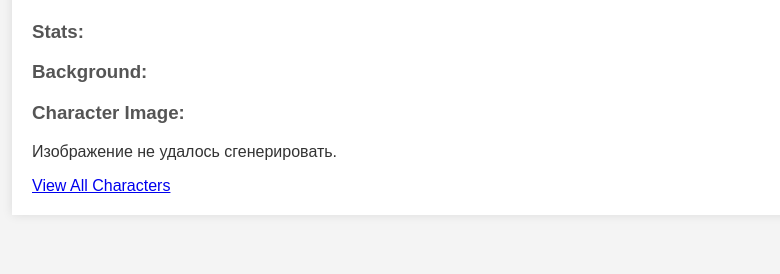
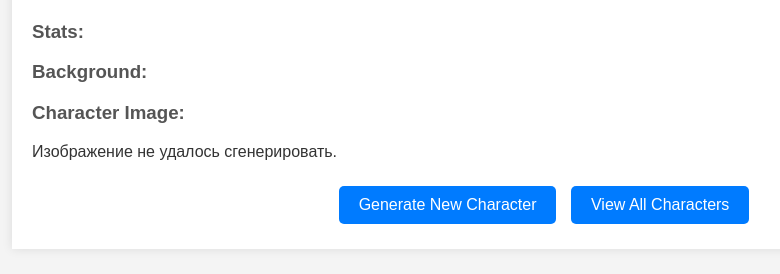
Before and after one commit to leomet08/dnd-character-generator, a Flask app: template templates/index.html in a window 1280 px wide. Shown: the part 175-449 px from the top of the page, without its empty margins (96-876 px from the left). Run offline with Flask 3, Linux system fonts and the light colour scheme; the template is opened without the code that fills it, so the values that code supplies are empty.

Commit message:
кнопка генерации персонажа

```diff
--- a/app.py
+++ b/app.py
@@ -1,6 +1,7 @@
+import json
 import os
 import sqlite3
-from flask import Flask, render_template
+from flask import Flask, render_template, redirect, url_for
 from main import generate_character
 from time import time
 
@@ -37,25 +38,54 @@
 @app.route('/')
 def index():
     global character
-    # Генерация персонажа только если он ещё не был создан
     if character is None:
         character = generate_character()
-        # Сохранение персонажа в базу данных
         conn = get_db_connection()
         conn.execute('''
             INSERT INTO characters (class, race, stats, background, image)
             VALUES (?, ?, ?, ?, ?)
-        ''', (character['class'], character['race'], str(character['stats']), character['background'], 'generated_image.png'))  # Только имя файла
+        ''', (
+            character['class'],
+            character['race'],
+            json.dumps(character['stats']),  # Преобразуем словарь в JSON
+            character['background'],
+            'generated_image.png'
+        ))
         conn.commit()
         conn.close()
-    # Передача данных в HTML-шаблон
     return render_template('index.html', character=character, timestamp=int(time()))
+
+@app.route('/generate')
+def generate_new_character():
+    global character
+    character = generate_character()
+    # Сохранение персонажа в базу данных
+    conn = get_db_connection()
+    conn.execute('''
+        INSERT INTO characters (class, race, stats, background, image)
+        VALUES (?, ?, ?, ?, ?)
+    ''', (character['class'], character['race'], str(character['stats']), character['background'], 'generated_image.png'))  # Только имя файла
+    conn.commit()
+    conn.close()
+    return redirect(url_for('index'))
+
+
 
 @app.route('/characters')
 def show_characters():
     conn = get_db_connection()
     characters = conn.execute('SELECT * FROM characters').fetchall()
     conn.close()
+
+    # Преобразуем строку stats обратно в словарь
+    characters = [
+        {
+            **dict(character),
+            'stats': json.loads(character['stats'])  # Преобразуем строку JSON в словарь
+        }
+        for character in characters
+    ]
+
     return render_template('characters.html', characters=characters)
 
 if __name__ == '__main__':
--- a/main.py
+++ b/main.py
@@ -244,7 +244,7 @@
 
     # Генерация изображения с повторными попытками
     try:
-        image_path = generate_image("Create a detailed full-body image of a character facing the viewer. The character should be visualized based on their background, class, race. Here are the details:Background: " + background + "The image should be realistic, with a focus on the character's face to convey their emotions and personality. The clothing and armor should match their class and background. The background should be neutral so as not to distract from the character itself. without text. character must be all on image. character in middle ages. in fantastic world. format: 768x768, do not cut character!!!!!")
+        image_path = generate_image(background + "Create a realistic full-body image of a character facing the viewer. Focus on facial details to convey emotion and personality. Clothing/armor must align with their class and background. Neutral backdrop, medieval fantasy theme. No text. Ensure full-body visibility (768x768), no cropping. Prioritize intricate attire, expressive face, and lore accuracy. Highlight race-specific traits (e.g., elven ears, dwarven build). Avoid clutter; center the character. Style: detailed realism with subtle fantasy elements. Mood should mirror their backstory (e.g., grim for warriors, serene for mages). Middle Ages aesthetic, vibrant yet era-appropriate colors.")
         print(f"Изображение сохранено: {image_path}")
     except Exception as e:
         print(f"Ошибка при генерации изображения: {e}")
--- a/static/styles.css
+++ b/static/styles.css
@@ -70,3 +70,24 @@
         margin: 10px auto;
     }
 }
+
+/* Стили для кнопок */
+.buttons {
+    margin-top: 20px;
+    text-align: center;
+}
+
+.button {
+    display: inline-block;
+    padding: 10px 20px;
+    margin: 5px;
+    background-color: #007bff;
+    color: white;
+    text-decoration: none;
+    border-radius: 5px;
+    transition: background-color 0.3s ease;
+}
+
+.button:hover {
+    background-color: #0056b3;
+}
--- a/templates/characters.html
+++ b/templates/characters.html
@@ -16,7 +16,7 @@
                     <h2>{{ character['class'] }} - {{ character['race'] }}</h2>
                     <h3>Stats:</h3>
                     <ul>
-                        {% for stat, value in eval(character['stats']).items() %}
+                        {% for stat, value in character['stats'].items() %}
                             <li><strong>{{ stat }}:</strong> {{ value }}</li>
                         {% endfor %}
                     </ul>
--- a/templates/index.html
+++ b/templates/index.html
@@ -22,12 +22,17 @@
             <p>{{ character['background'] }}</p>
             <h3>Character Image:</h3>
             {% if character['image'] %}
-                <img src="{{ url_for('static', filename='generated_image.png') }}" alt="Character Image">
+                <img src="{{ url_for('static', filename='generated_image.png') }}?v={{ timestamp }}" alt="Character Image">
             {% else %}
                 <p>Изображение не удалось сгенерировать.</p>
             {% endif %}
         </div>
-        <a href="/characters">View All Characters</a>
+
+        <!-- Кнопки для управления -->
+        <div class="buttons">
+            <a href="/generate" class="button">Generate New Character</a>
+            <a href="/characters" class="button">View All Characters</a>
+        </div>
     </div>
 </body>
 </html>
```
